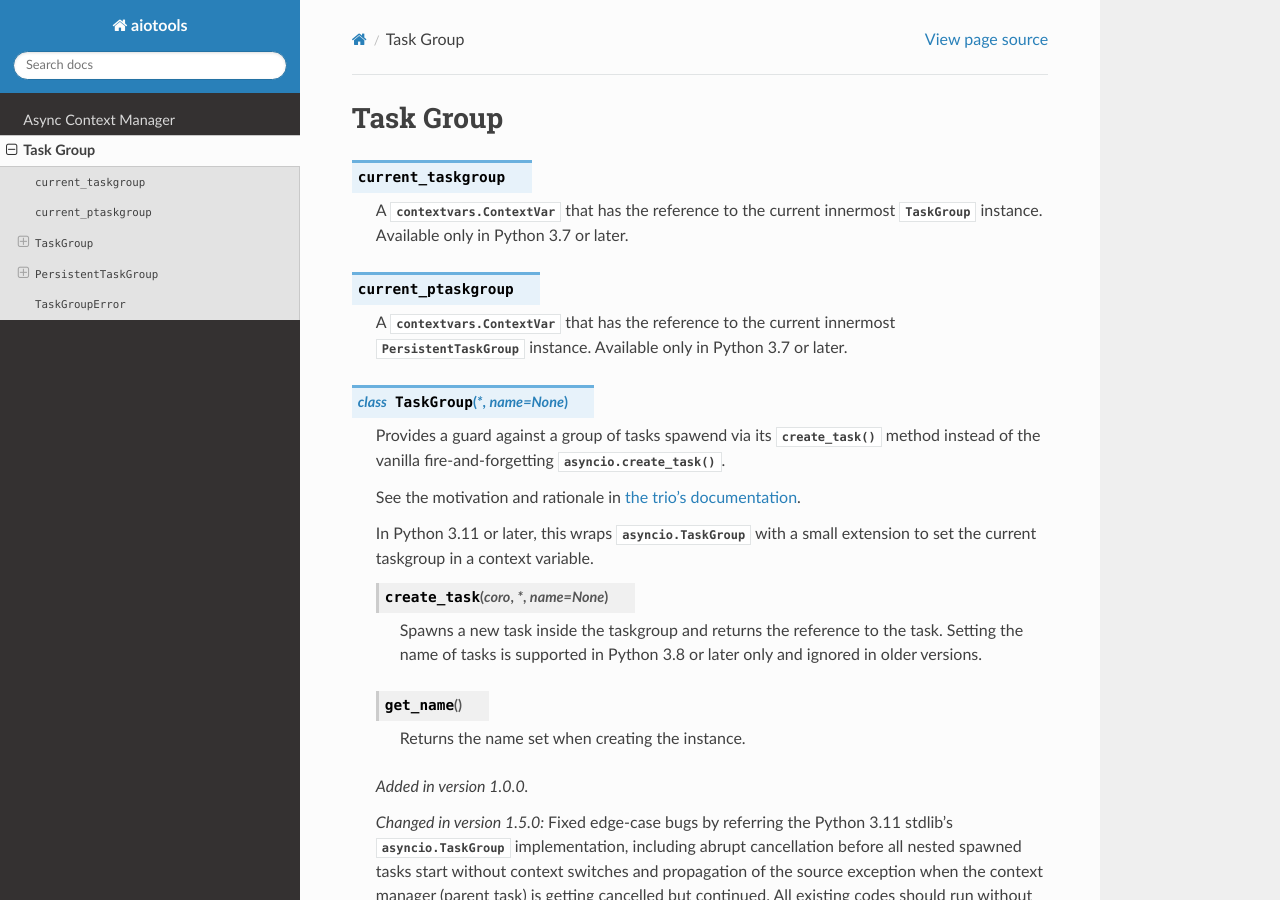
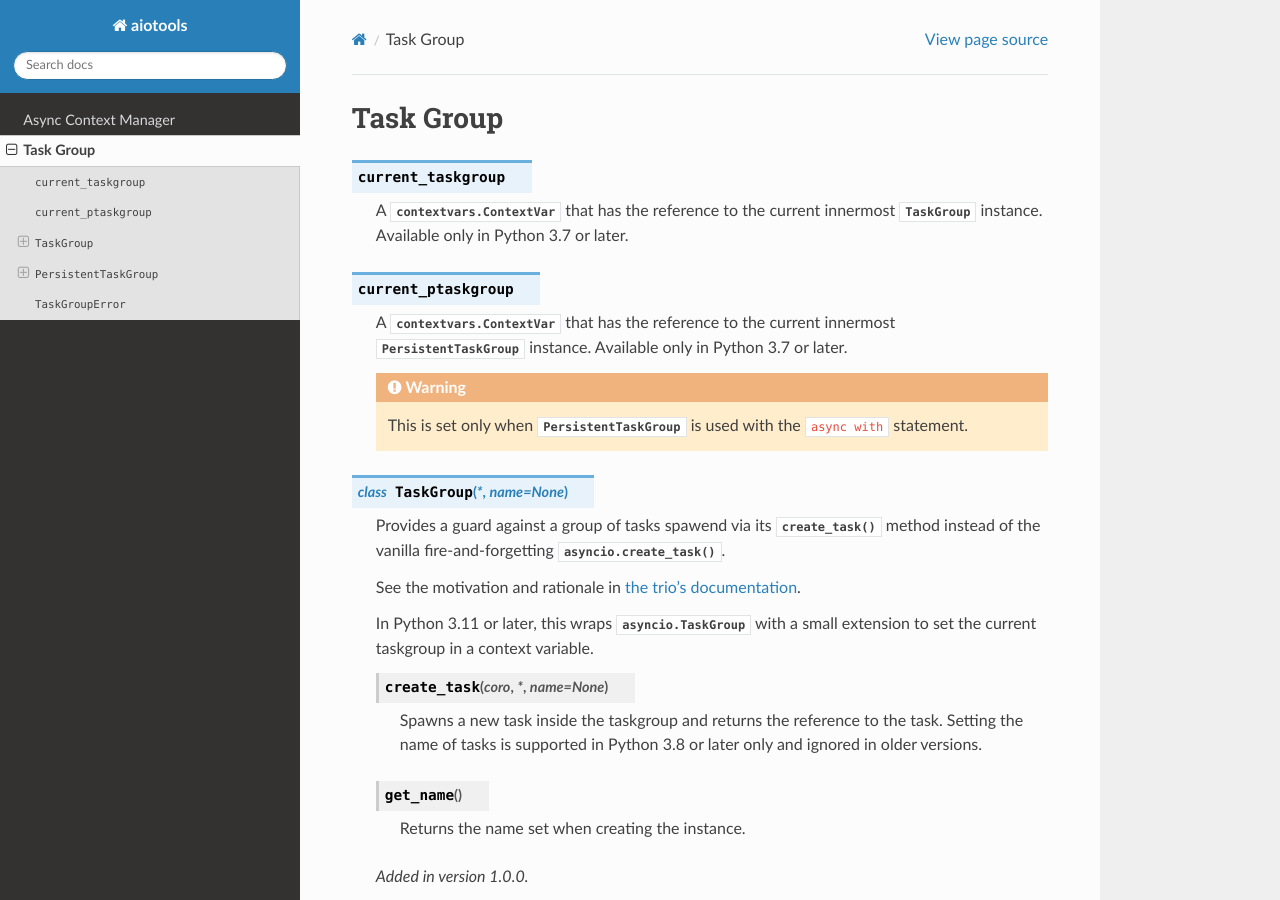
Before and after one commit to achimnol/aiotools, a Sphinx documentation site: the page built from docs/aiotools.taskgroup.rst, in a window 1280 px wide and 900 px high. Built offline with Sphinx 7.4.7 and the Read the Docs theme 2.0.0, drawn with Linux system fonts in a browser that asks for light colours; pages that are not in the unit, such as notebooks, are missing from menus; the version number could not be read and is left out.

Commit message:
docs: Add a warning about the new behavior

```diff
--- a/docs/aiotools.taskgroup.rst
+++ b/docs/aiotools.taskgroup.rst
@@ -15,6 +15,11 @@ Task Group
 
    A :class:`contextvars.ContextVar` that has the reference to the current innermost
    :class:`PersistentTaskGroup` instance.  Available only in Python 3.7 or later.
+
+   .. warning::
+
+      This is set only when :class:`PersistentTaskGroup` is used with the ``async
+      with`` statement.
 
 .. class:: TaskGroup(*, name=None)
 
```
